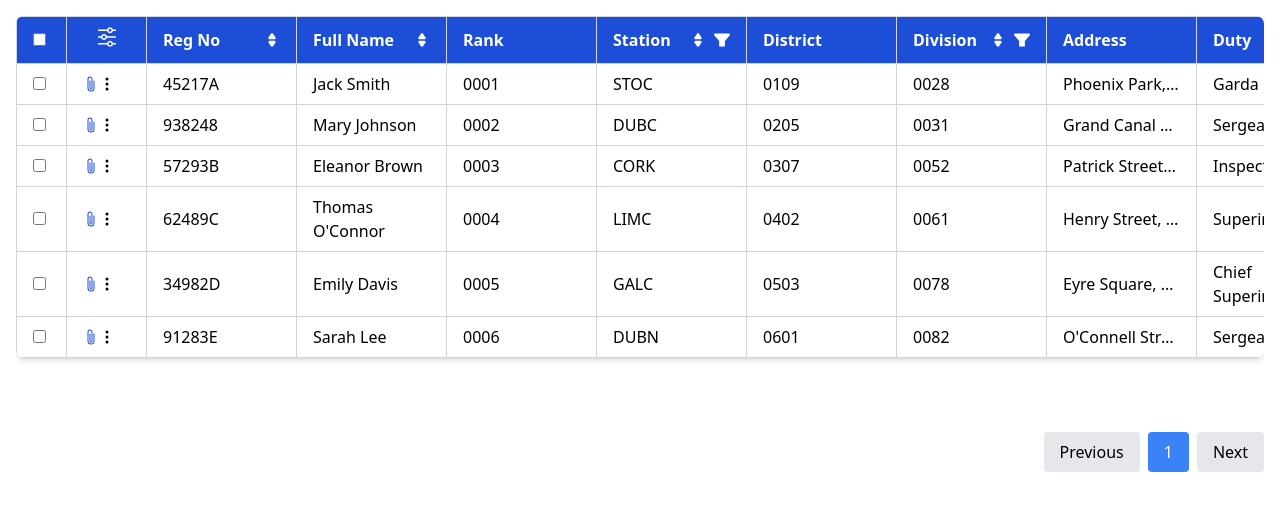
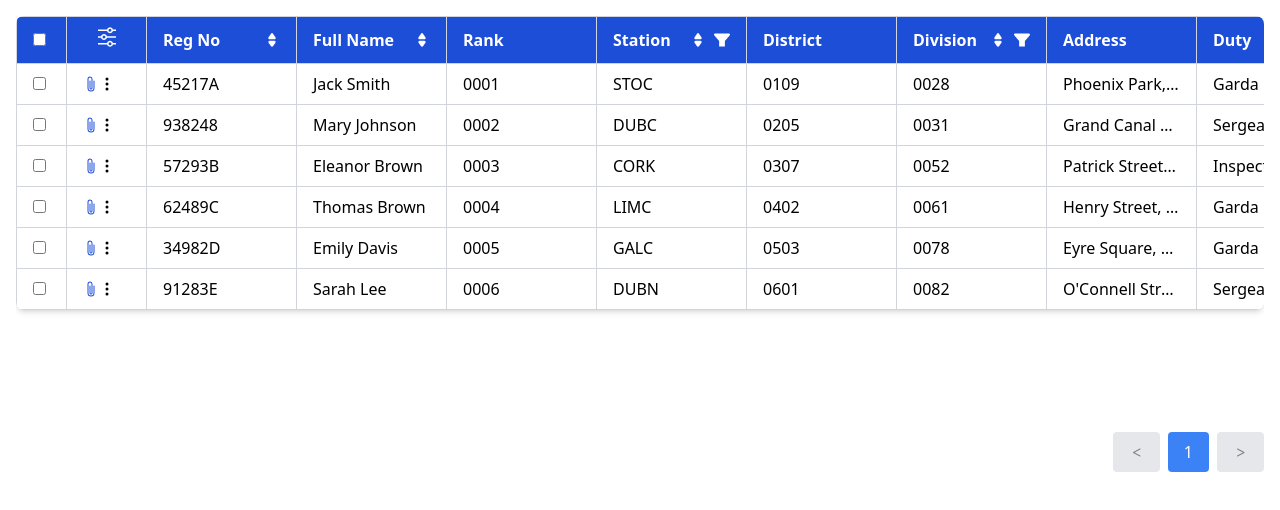
Before and after one commit to rahmatshah1310/react-workspace, a React (Vite) app: page / in a window 1280 px wide. Shown: the top 510 px of the page. Built offline with nearby package versions, Linux system fonts and the light colour scheme.

Commit message:
features/columns sticky added icons to pagination

```diff
--- a/src/assets/icons/Icons.jsx
+++ b/src/assets/icons/Icons.jsx
@@ -85,3 +85,41 @@ export const PaperClip = ({ className }) => {
     </svg>
   );
 };
+
+export const GreaterThan = ({ className }) => {
+  return (
+    <svg
+      className={className}
+      fill='none'
+      height='15'
+      viewBox='0 0 15 15'
+      width='15'
+      xmlns='http://www.w3.org/2000/svg'>
+      <path
+        clip-rule='evenodd'
+        d='m4.05976 3.76296c.13092-.24314.43415-.33411.67729-.20319l6.49995 3.5c.162.08721.263.25629.263.44024 0 .18394-.101.35302-.263.44023l-6.49995 3.49996c-.24314.131-.54637.04-.67729-.2031-.13091-.2432-.03995-.5464.20319-.6773l5.68242-3.05979-5.68242-3.05977c-.24314-.13092-.3341-.43415-.20319-.67728z'
+        fill='gray'
+        fillRule='evenodd'
+      />
+    </svg>
+  );
+};
+
+export const LessThan = ({ className }) => {
+  return (
+    <svg
+      fill='none'
+      className={className}
+      height='15'
+      viewBox='0 0 15 15'
+      width='15'
+      xmlns='http://www.w3.org/2000/svg'>
+      <path
+        clip-rule='evenodd'
+        d='m11.4402 3.76296c-.1309-.24314-.4341-.33411-.6772-.20319l-6.50005 3.5c-.16195.08721-.26295.25629-.26295.44024 0 .18394.101.35302.26295.44023l6.50005 3.49996c.2431.131.5463.04.6772-.2031.131-.2432.04-.5464-.2031-.6773l-5.68247-3.05979 5.68247-3.05977c.2431-.13092.3341-.43415.2031-.67728z'
+        fill='gray'
+        fillRule='evenodd'
+      />
+    </svg>
+  );
+};
--- a/src/components/constant/Constant.jsx
+++ b/src/components/constant/Constant.jsx
@@ -204,13 +204,13 @@ export const data = [
   {
     id: 4,
     "Reg No": "62489C",
-    "Full Name": "Thomas O'Connor",
+    "Full Name": "Thomas Brown",
     Rank: "0004",
     Station: "LIMC",
     District: "0402",
     Division: "0061",
     Address: "Henry Street, Limerick",
-    Duty: "Superintendent",
+    Duty: "Garda",
     Forename: "Thomas",
     Surname: "O'Connor",
     "Date Retired": "25/04/2038",
@@ -224,7 +224,7 @@ export const data = [
     District: "0503",
     Division: "0078",
     Address: "Eyre Square, Galway",
-    Duty: "Chief Superintendent",
+    Duty: "Garda",
     Forename: "Emily",
     Surname: "Davis",
     "Date Retired": "30/06/2042",
--- a/src/components/modal/SortedModal.jsx
+++ b/src/components/modal/SortedModal.jsx
@@ -20,10 +20,17 @@ const SortedModal = ({
     );
   };
 
+  if (!showModal) return null; // Don't render anything if the modal is not shown
+
   return (
-    showModal && (
-      <div className='inset-0 absolute  flex justify-center'>
-        <div className='bg-white p-4 rounded mt-16 ml-56 w-44 h-44 overflow-y-auto'>
+    <div
+      className='inset-0 absolute flex justify-center items-start'
+      onClick={closeModal} // Close the modal when clicking outside
+    >
+      <div
+        className='bg-white p-4 rounded mt-14 w-44 h-44 overflow-y-auto'
+        onClick={(e) => e.stopPropagation()} // Prevent closing when clicking inside
+      >
         <ul className='max-h-64 overflow-y-auto mt-4'>
           {modalData.map((value, index) => (
             <li
@@ -40,8 +47,8 @@ const SortedModal = ({
         </ul>
         <div className='flex justify-end space-x-4 mt-4'>
           <button
-              onClick={() => clearFilter()}
-              className='px-4 py-2 bg-gray-200 rounded'>
+            onClick={clearFilter}
+            className='text-red-500'>
             Reset
           </button>
           <button
@@ -52,7 +59,6 @@ const SortedModal = ({
         </div>
       </div>
     </div>
-    )
   );
 };
 
--- a/src/components/table/PaginatedTable.jsx
+++ b/src/components/table/PaginatedTable.jsx
@@ -7,6 +7,8 @@ import {
   SortedSvg,
   PaperClip,
   SelectIcon,
+  LessThan,
+  GreaterThan,
 } from "../../assets/icons/Icons";
 import { columns as initialColumns, data } from "../constant/Constant";
 import FilterModal from "../modal/FilterModal";
@@ -31,26 +33,6 @@ const PaginatedTable = () => {
     currentPage * rowsPerPage
   );
 
-  const handleSelectAll = (checked) => {
-    if (checked) {
-      const allCurrentRowIds = currentRows.map((row) => row.id);
-      setSelectedRows([...new Set([...selectedRows, ...allCurrentRowIds])]);
-    } else {
-      const remainingRows = selectedRows.filter(
-        (id) => !currentRows.map((row) => row.id).includes(id)
-      );
-      setSelectedRows(remainingRows);
-    }
-  };
-
-  const handleRowSelection = (id, checked) => {
-    if (checked) {
-      setSelectedRows((prev) => [...prev, id]);
-    } else {
-      setSelectedRows((prev) => prev.filter((rowId) => rowId !== id));
-    }
-  };
-
   // <-------------------- OPEN AND CLOSE MODALS LOGIC -------------------------->
   const handleFilterClick = () => {
     setShowFilterModal(true);
@@ -65,13 +47,13 @@ const PaginatedTable = () => {
     setShowSortedModal(false);
   };
 
-  // <-------------------- OPEN AND CLOSE MODALS LOGIC -------------------------->
+  // <-------------------- OPEN AND CLOSE MODALS FILTER LOGIC -------------------------->
 
   const openFilterModal = (columnName) => {
     const uniqueValues = [...new Set(data.map((item) => item[columnName]))];
-    setModalData(uniqueValues); // Populate modal with unique values for the column
-    setSortedColumn(columnName); // Set the column being filtered
-    setShowSortedModal(true); // Open the modal
+    setModalData(uniqueValues);
+    setSortedColumn(columnName);
+    setShowSortedModal(true);
   };
 
   const applyFilter = (selectedValues) => {
@@ -126,7 +108,7 @@ const PaginatedTable = () => {
           <table className='w-full border-collapse border rounded-lg border-gray-300 table-fixed'>
             <thead>
               <tr className='bg-blue-700'>
-                <th className='bg-blue-700 border border-gray-300 px-4 py-2 text-left w-[50px]'>
+                <th className='bg-blue-700 border border-gray-300 px-4 py-2 text-left w-[50px] sticky left-0 z-10'>
                   <input
                     type='checkbox'
                     onChange={(e) => handleSelectAll(e.target.checked)}
@@ -135,8 +117,8 @@ const PaginatedTable = () => {
                     )}
                   />
                 </th>
-                {/* Filter Modal Header */}
-                <th className='bg-blue-700 border border-gray-300 px-4 py-2 w-[80px]'>
+
+                <th className='bg-blue-700 border border-gray-300 px-4 py-2 w-[80px] sticky left-[50px] z-10'>
                   <button onClick={handleFilterClick}>
                     <div className='flex items-center justify-center'>
                       <FilterIcon className='w-6 h-6 text-white' />
@@ -152,6 +134,7 @@ const PaginatedTable = () => {
                     closeModal={closeModal}
                   />
                 </th>
+
                 {/* Draggable Headers */}
                 {columns.map((col, index) => (
                   <th
@@ -159,14 +142,13 @@ const PaginatedTable = () => {
                     className='border border-gray-300 px-4 py-2 text-white w-[150px]'
                     draggable
                     onDragStart={(e) => handleDragStart(e, index)}
-                    onDragOver={(e) => {
-                      e.preventDefault();
-                    }}
+                    onDragOver={(e) => e.preventDefault()}
                     onDrop={(e) => handleDrop(e, index)}
                     style={{ cursor: "move" }}>
                     <div className='flex items-center justify-between'>
                       {col}
                       <div className='flex items-center space-x-2'>
+                        {/* Logic for SelectIcon */}
                         {(col === "Station" ||
                           col === "Division" ||
                           col === "Reg No" ||
@@ -174,6 +156,8 @@ const PaginatedTable = () => {
                           col === "Duty") && (
                           <SelectIcon className='ml-2 w-4 h-4 text-white cursor-pointer' />
                         )}
+
+                        {/* <------------------------- Logic for Filter and Sort Icons ---------------------> */}
                         {(col === "Station" || col === "Division") && (
                           <button
                             onClick={() => openFilterModal(col)}
@@ -187,13 +171,12 @@ const PaginatedTable = () => {
                 ))}
               </tr>
             </thead>
-
             <tbody>
               {currentRows.map((row) => (
                 <tr
                   key={row.id}
                   className='hover:bg-gray-100'>
-                  <td className='left-0 bg-white border border-gray-300 px-4 py-2 w-[150px]'>
+                  <td className='left-0 bg-white border border-gray-300 px-4 py-2 w-[50px] sticky z-1'>
                     <input
                       type='checkbox'
                       checked={selectedRows.includes(row.id)}
@@ -202,12 +185,14 @@ const PaginatedTable = () => {
                       }
                     />
                   </td>
-                  <td className='left-[50px] bg-white border border-gray-300 px-4 py-2 w-[150px]'>
+
+                  <td className='left-[50px] bg-white border border-gray-300 px-4 py-2 w-[80px] sticky z-1'>
                     <div className='flex'>
                       <PaperClip className='w-4 h-4 text-blue-700' />
                       <ThreeDots className='w-4 h-4 text-black ' />
                     </div>
                   </td>
+
                   {columns.map((col, colIndex) => (
                     <td
                       key={colIndex}
@@ -244,7 +229,7 @@ const PaginatedTable = () => {
         <button
           onClick={() => setCurrentPage((prev) => Math.max(prev - 1, 1))}
           className='px-4 py-2 bg-gray-200 rounded'>
-          Previous
+          <LessThan />
         </button>
         {Array.from({ length: totalPages }, (_, index) => (
           <button
@@ -263,7 +248,7 @@ const PaginatedTable = () => {
             setCurrentPage((prev) => Math.min(prev + 1, totalPages))
           }
           className='px-4 py-2 bg-gray-200 rounded'>
-          Next
+          <GreaterThan />
         </button>
       </div>
       {/* <--------------------------- SORTED MODAL ------------------------> */}
```
Lines whose indentation alone changed are shown as unchanged.
